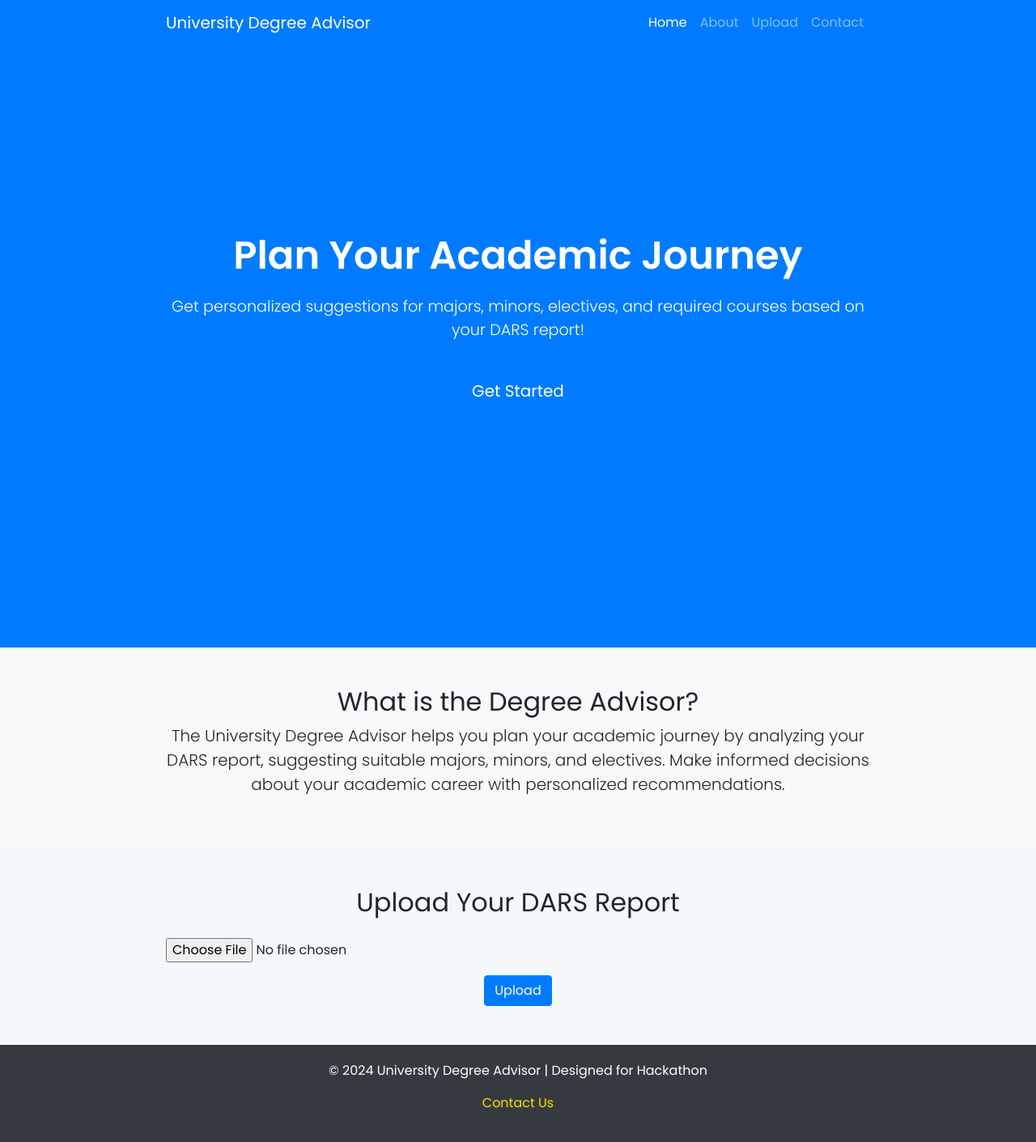
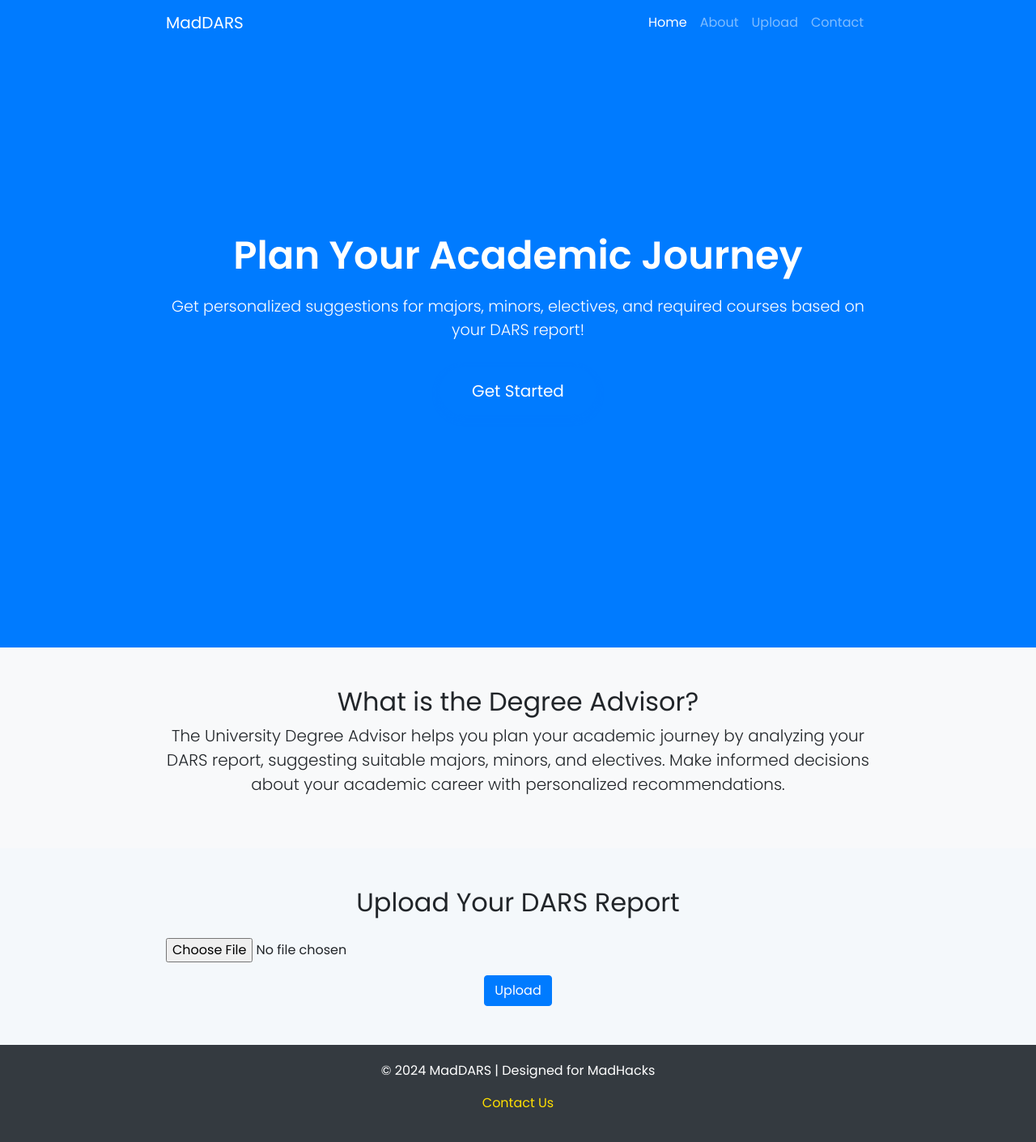
Before and after one commit to rutuja-gupte/madhacks24, a Flask app: page / in a window 1280 px wide. Shown: the whole page at 81% size. Run offline with Flask 3, Linux system fonts and the light colour scheme; some libraries are stand-ins or nearby versions.

Commit message:
More frontend

```diff
--- a/app.py
+++ b/app.py
@@ -33,13 +33,14 @@ def process_pdf():
         # Align courses and prepare results
         alignment_results = align.align(completed_courses)
 
-#         print(alignment_results)
+        # Sorting alignment_results by score (third element in each tuple)
+        sorted_alignment_results = sorted(alignment_results, key=lambda x: x[2], reverse=True)  # Sorting by score, descending order
 
-        # Pass the alignment results to a results page
-        return alignment_results
-#         return render_template('results.html', alignment_results=alignment_results, completed_courses=completed_courses)
+        # Pass the sorted alignment results to the template
+        return render_template('results.html', alignment_results=sorted_alignment_results, completed_courses=completed_courses)
 
     return jsonify({"error": "Invalid file format"}), 400
+
 
 # Helper function to check file extension
 def allowed_file(filename):
--- a/templates/index.html
+++ b/templates/index.html
@@ -3,7 +3,7 @@
 <head>
     <meta charset="UTF-8">
     <meta name="viewport" content="width=device-width, initial-scale=1.0">
-    <title>University Degree Advisor</title>
+    <title>MadDARS</title>
     <!-- Google Fonts for stylish typography -->
     <link href="https://fonts.googleapis.com/css2?family=Poppins:wght@300;400;600&family=Roboto:wght@400;500&display=swap" rel="stylesheet">
     <!-- Bootstrap for responsive grid and utilities -->
@@ -18,7 +18,7 @@
     <!-- Navigation Bar -->
     <nav class="navbar navbar-expand-lg navbar-dark bg-primary fixed-top">
         <div class="container">
-            <a class="navbar-brand" href="#">University Degree Advisor</a>
+            <a class="navbar-brand" href="#">MadDARS</a>
             <button class="navbar-toggler" type="button" data-toggle="collapse" data-target="#navbarNav" aria-controls="navbarNav" aria-expanded="false" aria-label="Toggle navigation">
                 <span class="navbar-toggler-icon"></span>
             </button>
@@ -75,8 +75,8 @@
     <!-- Footer Section -->
     <footer id="contact" class="footer">
         <div class="container">
-            <p>© 2024 University Degree Advisor | Designed for Hackathon</p>
-            <p><a href="mailto:contact@universityadvisor.com">Contact Us</a></p>
+            <p>© 2024 MadDARS | Designed for MadHacks</p>
+            <p><a href="mailto:naman.sogani12@gmail.com">Contact Us</a></p>
         </div>
     </footer>
 
```
Also changed, not shown: templates/results.html (+7 -7 lines).
